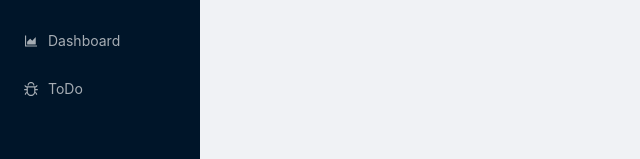
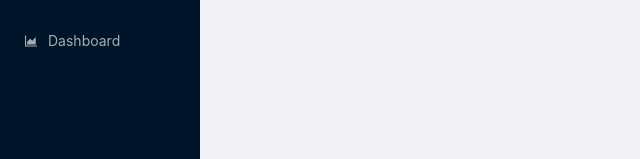
Before and after one commit to pierwill/iot-center-v2, a React (Create React App) app in the folder app/ui/: page /home in a window 1280 px wide. Shown: the part 127-286 px from the top of the page, without its empty margins (0-640 px from the left). Built offline with nearby package versions, Linux system fonts and the light colour scheme.

Commit message:
fix(ui): removed todo nav item

```diff
--- a/app/ui/src/App.tsx
+++ b/app/ui/src/App.tsx
@@ -128,9 +128,6 @@ const App: FunctionComponent<RouteComponentProps> = (props) => {
             <Menu.Item key="/dashboard" icon={<AreaChartOutlined />}>
               <NavLink to="/dashboard">Dashboard</NavLink>
             </Menu.Item>
-            <Menu.Item key="/todo" icon={<BugOutlined />}>
-              <NavLink to="/todo">ToDo</NavLink>
-            </Menu.Item>
             {}
           </Menu>
         </Sider>
```
